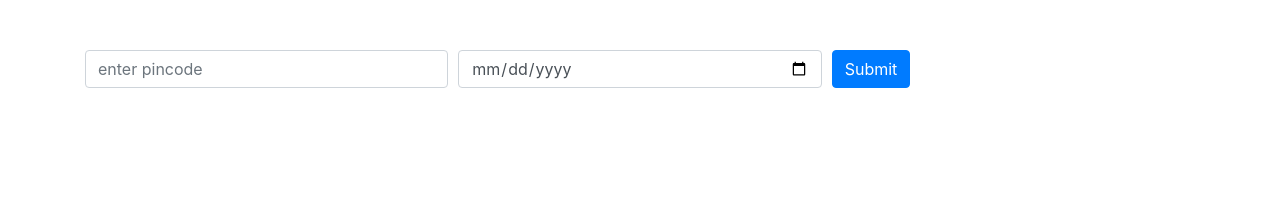
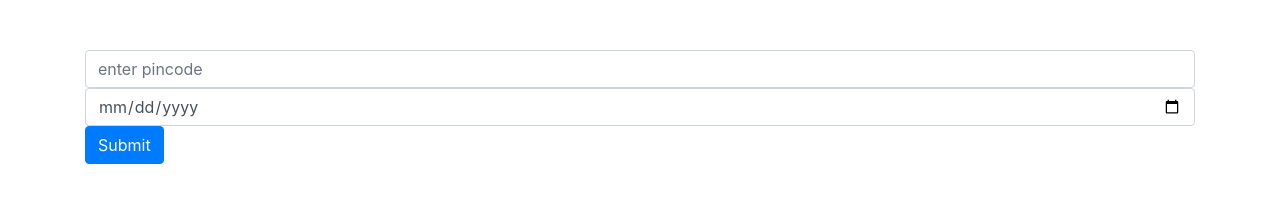
Before and after one commit to Amitdhamal/Vaccination-Center-available-with-pincode, a plain HTML site: page index.html in a window 1280 px wide. Drawn offline with nearby package versions, Linux system fonts and the light colour scheme.

Commit message:
change in col to col-sm

```diff
--- a/index.html
+++ b/index.html
@@ -19,10 +19,10 @@
   <div class="container">
     <form>
       <div class="form-row">
-        <div class="col">
+        <div class="col-sm">
           <input type="text" class="form-control pincode" placeholder="enter pincode">
         </div>
-        <div class="col">
+        <div class="col-12">
          <input type="date" class="form-control" id="date">
         </div>
         <div class="col">
```
